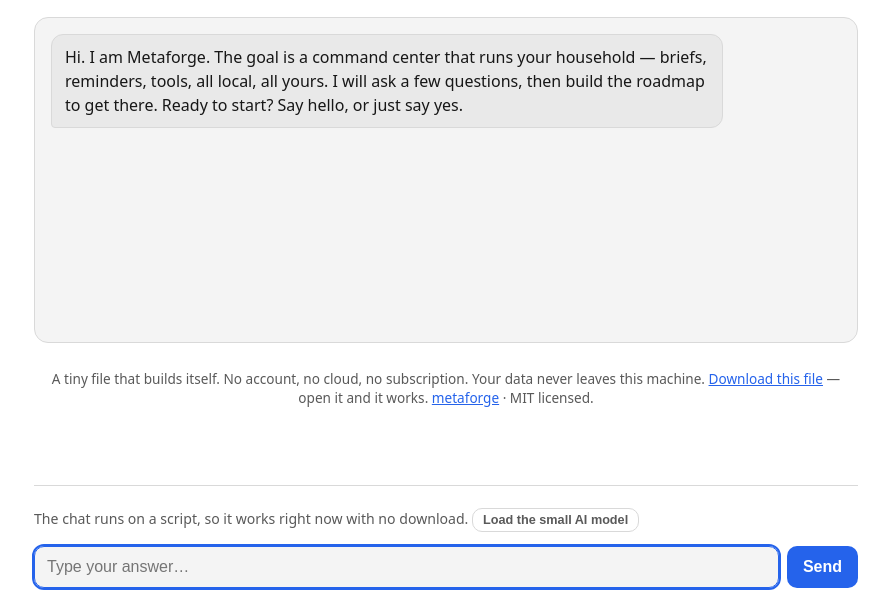
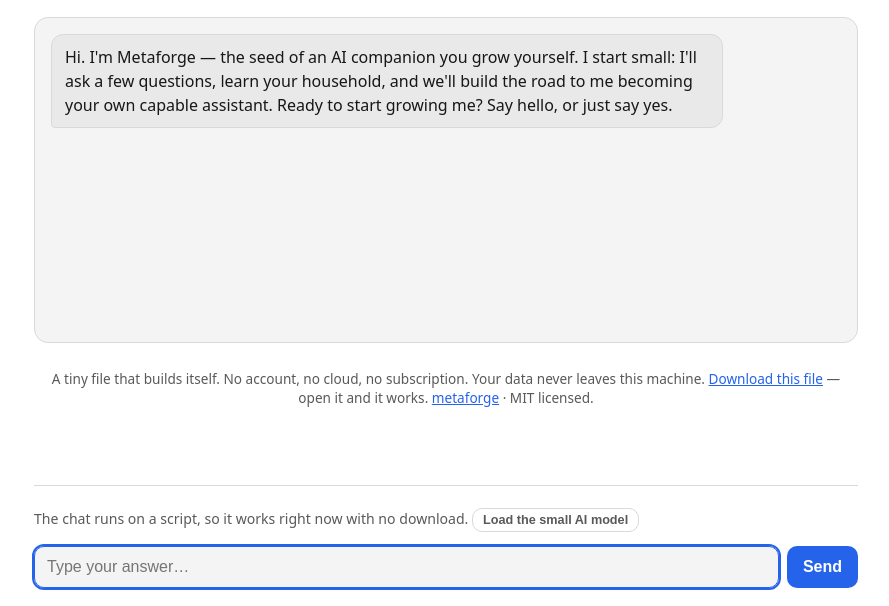
Before and after one commit to GrizzlyBiscuit/metaforge, a plain HTML site: page index.html in a window 1280 px wide. Shown: the part 194-800 px from the top of the page, without its empty margins (194-1083 px from the left). Drawn offline with Linux system fonts and the light colour scheme.

Commit message:
Update index.html: welcome message reframed as a companion you grow
From the shipped zip; only index.html changed.

```diff
--- a/index.html
+++ b/index.html
@@ -118,7 +118,7 @@
 
     <div id="center">
       <h2>Your command center</h2>
-      <p class="goal-line"><b>The goal:</b> a command center that runs your household — briefs, reminders, tools, all local, all yours.</p>
+      <p class="goal-line"><b>The goal:</b> an AI companion you grow yourself — one that learns your household and becomes your own capable assistant, all local, all yours.</p>
       <p class="level-line" id="levelLine">Level 1 — Apprentice Forger · 0 XP</p>
       <div class="xp-bar"><div id="xpFill"></div></div>
       <div class="achievements" id="achievements"></div>
@@ -972,7 +972,7 @@
   sendBtn.addEventListener("click", send);
   inputEl.addEventListener("keydown", function(e){ if (e.key === "Enter") send(); });
 
-  say("Hi. I am Metaforge. The goal is a command center that runs your household — briefs, reminders, tools, all local, all yours. I will ask a few questions, then build the roadmap to get there. Ready to start? Say hello, or just say yes.");
+  say("Hi. I'm Metaforge — the seed of an AI companion you grow yourself. I start small: I'll ask a few questions, learn your household, and we'll build the road to me becoming your own capable assistant. Ready to start growing me? Say hello, or just say yes.");
   inputEl.focus();
 })();
 </script>
```
